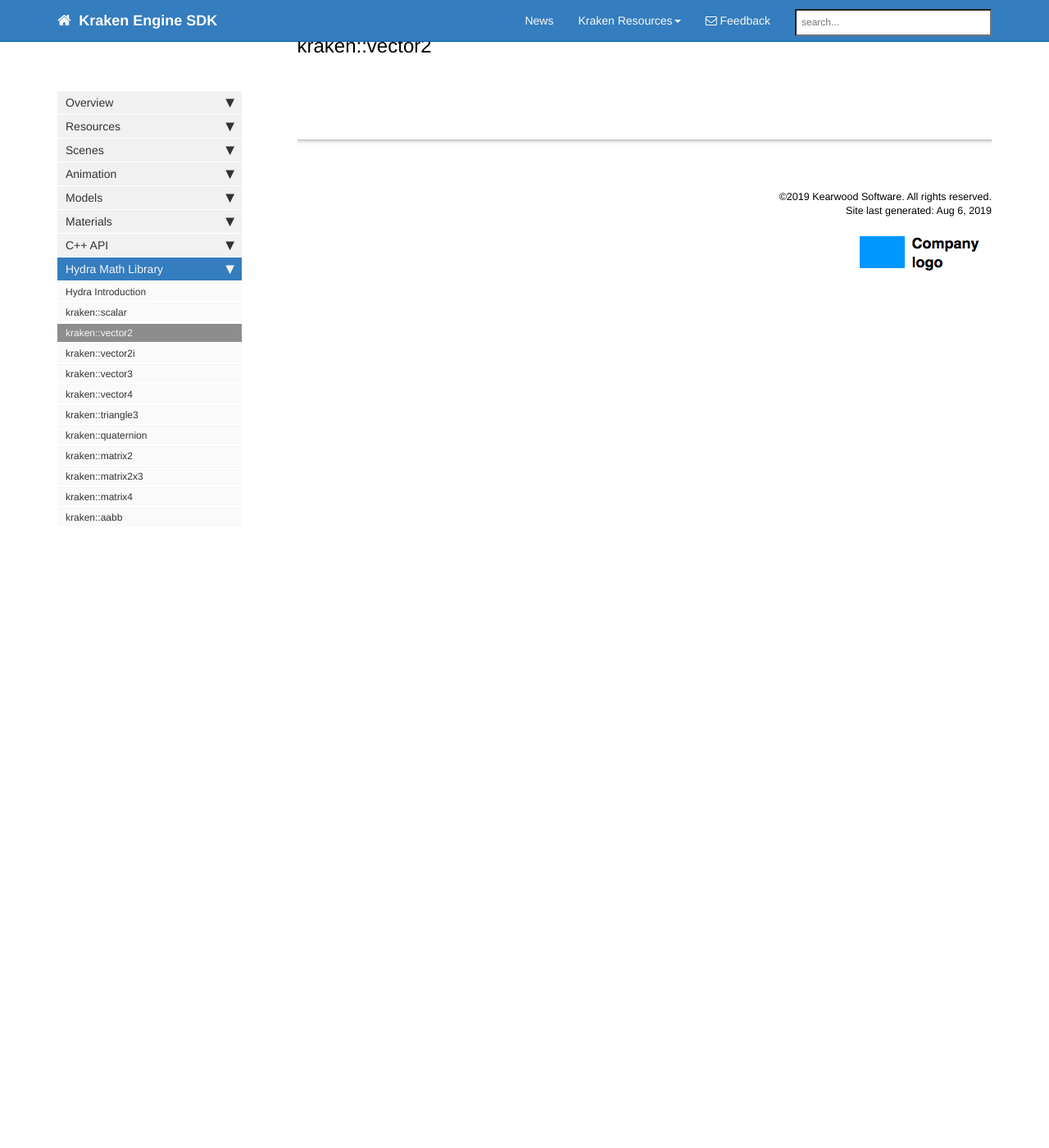
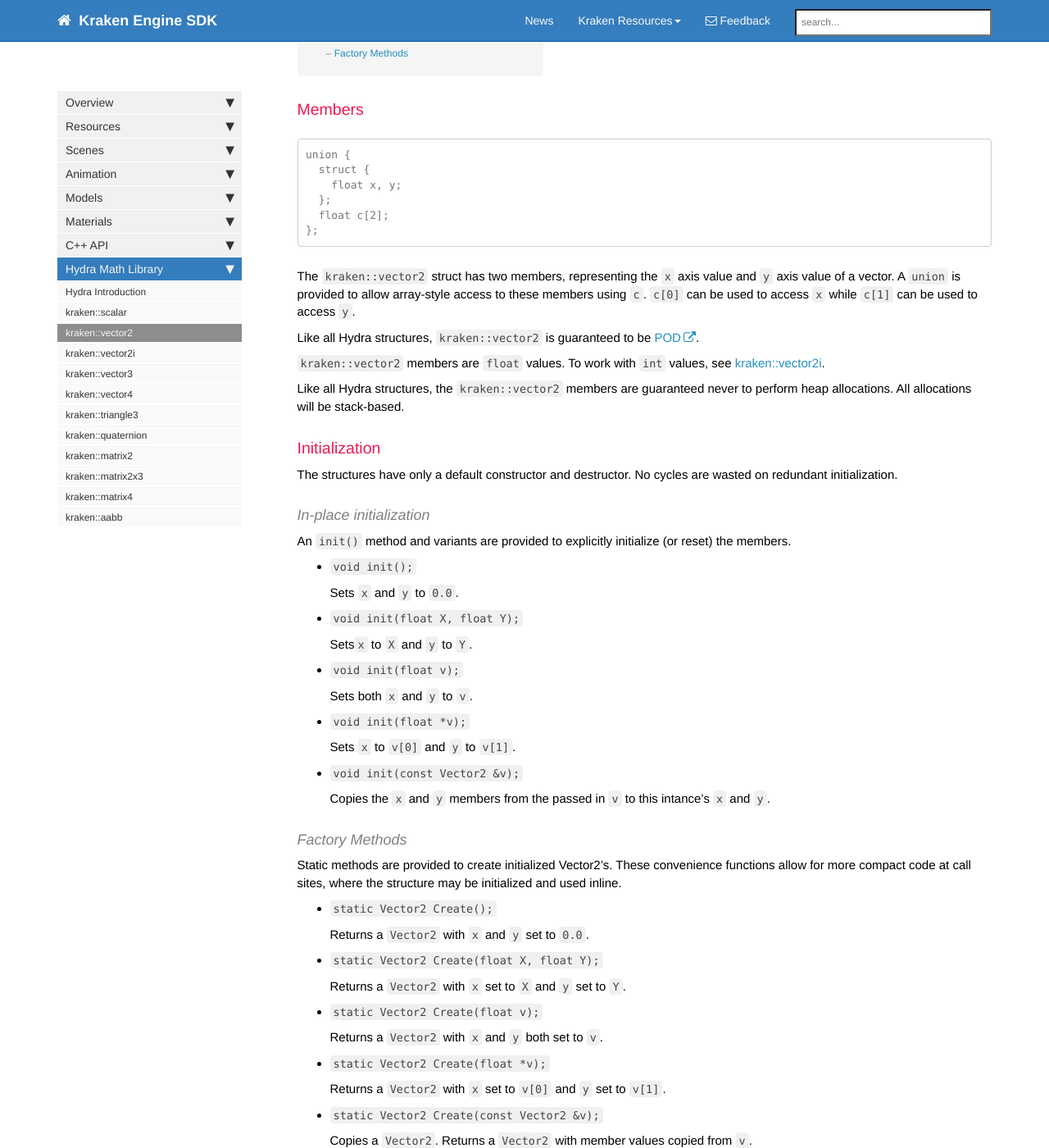
Before and after one commit to KrakenEngine/docs.krakenengine.com, a Jekyll site: the page built from pages/sdk/hydra/sdk_hydra_vector2.md, in a window 1280 px wide and 1400 px high, scrolled down 270 px. Shown: the whole window at 82% size. Built offline with Jekyll 4.4.1, drawn with Linux system fonts in a browser that asks for light colours; nearby versions of some CDN libraries; comment, search, counter and statistics services are not loaded; before the commit the page ends 900 px from its top, so only the background shows below that; some of the changed text lies outside the part shown.

Commit message:
Add initialization section for vector2

````diff
--- a/pages/sdk/hydra/sdk_hydra_vector2.md
+++ b/pages/sdk/hydra/sdk_hydra_vector2.md
@@ -2,7 +2,93 @@
 title:  "Hydra - kraken::vector2"
 published: true
 permalink: sdk_hydra_vector2
-summary: "Hydra Math Library - kraken::vector2"
+summary: "The Vector2 structure encapsulates a 2 dimensional vector with single precision floating point members."
 ---
 
-## kraken::vector2
+### Members
+
+```
+union {
+  struct {
+    float x, y;
+  };
+  float c[2];
+};
+```
+
+
+The `kraken::vector2` struct has two members, representing the `x` axis value and `y` axis value of a vector.  A `union` is provided to allow array-style access to these members using `c`.  `c[0]` can be used to access `x` while `c[1]` can be used to access `y`.
+
+Like all Hydra structures, `kraken::vector2` is guaranteed to be [POD](https://en.cppreference.com/w/cpp/named_req/PODType).
+
+`kraken::vector2` members are `float` values.  To work with `int` values, see [kraken::vector2i](sdk_hydra_vector2i).
+
+Like all Hydra structures, the `kraken::vector2` members are guaranteed never to perform heap allocations.  All allocations will be stack-based.
+
+### Initialization
+
+The structures have only a default constructor and destructor.  No cycles are wasted on redundant initialization.
+
+#### In-place initialization
+
+An `init()` method and variants are provided to explicitly initialize (or reset) the members.
+
+- `void init();`
+
+  Sets `x` and `y` to `0.0`.
+
+- `void init(float X, float Y);`
+
+  Sets`x` to `X` and `y` to `Y`.
+
+- `void init(float v);`
+
+  Sets both `x` and `y` to `v`.
+
+- `void init(float *v);`
+
+  Sets `x` to `v[0]` and `y` to `v[1]`.
+
+- `void init(const Vector2 &v);`
+
+  Copies the `x` and `y` members from the passed in `v` to this intance's `x` and `y`.
+
+#### Factory Methods
+
+Static methods are provided to create initialized Vector2's.  These convenience functions allow for more compact code at call sites, where the structure may be initialized and used inline.
+
+- `static Vector2 Create();`
+
+  Returns a `Vector2` with `x` and `y` set to `0.0`.
+
+- `static Vector2 Create(float X, float Y);`
+
+  Returns a `Vector2` with `x` set to `X` and `y` set to `Y`.
+
+- `static Vector2 Create(float v);`
+
+  Returns a `Vector2` with `x` and `y` both set to `v`.
+
+- `static Vector2 Create(float *v);`
+
+  Returns a `Vector2` with `x` set to `v[0]` and `y` set to `v[1]`.
+
+- `static Vector2 Create(const Vector2 &v);`
+
+  Copies a `Vector2`.  Returns a `Vector2` with member values copied from `v`.
+
+- `static Vector2 Min();`
+
+  Returns a `Vector2` with `x` and `y` set to the lowest values that can be expressed with a `float`.
+
+- `static Vector2 Max();`
+
+  Returns a `Vector2` with `x` and `y` set to the largest values that can be expressed with a `float`.
+
+- `static Vector2 Zero();`
+
+  Returns a `Vector2` with `x` and `y` set to `0.0`.
+
+- `static Vector2 One();`
+
+  Returns a `Vector2` with `x` and `y` set to `1.0`.
````
Also changed, not shown: pages/sdk/hydra/sdk_hydra_scalar.md (+9 -1 lines).
